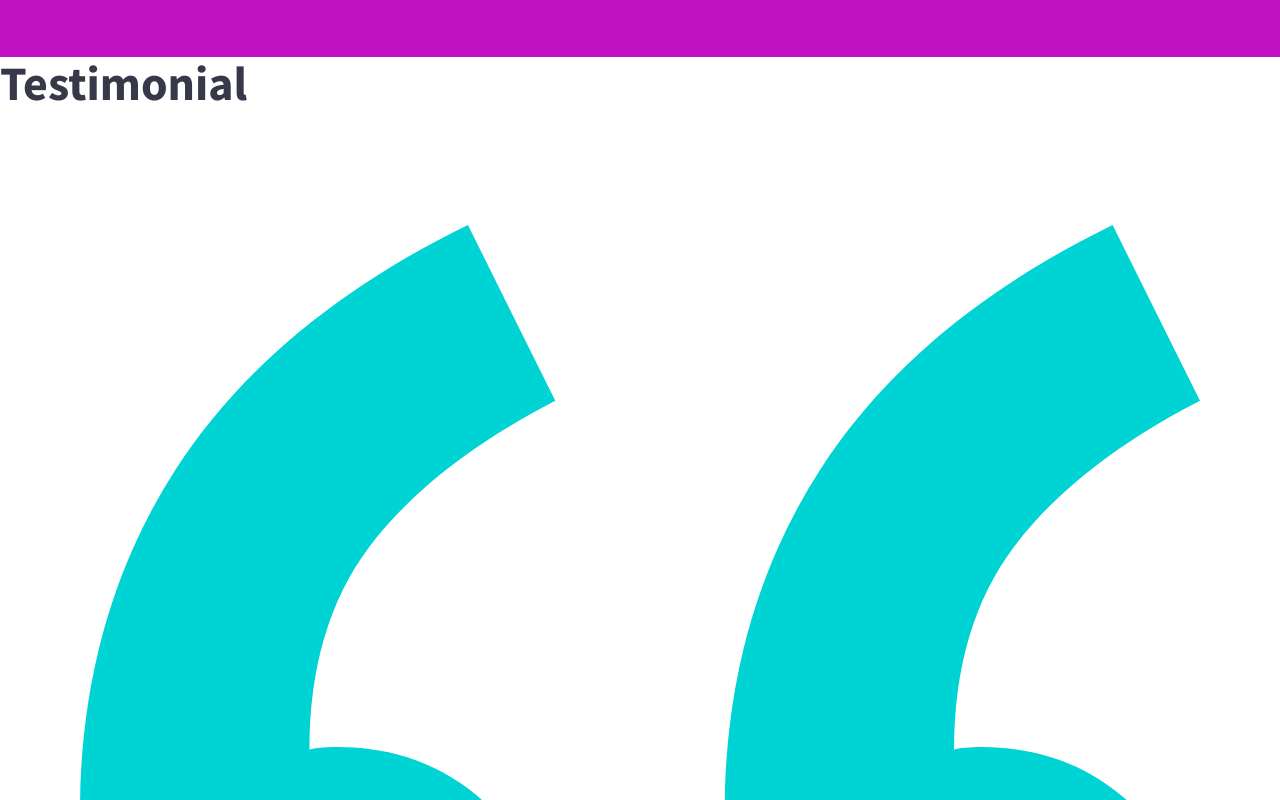
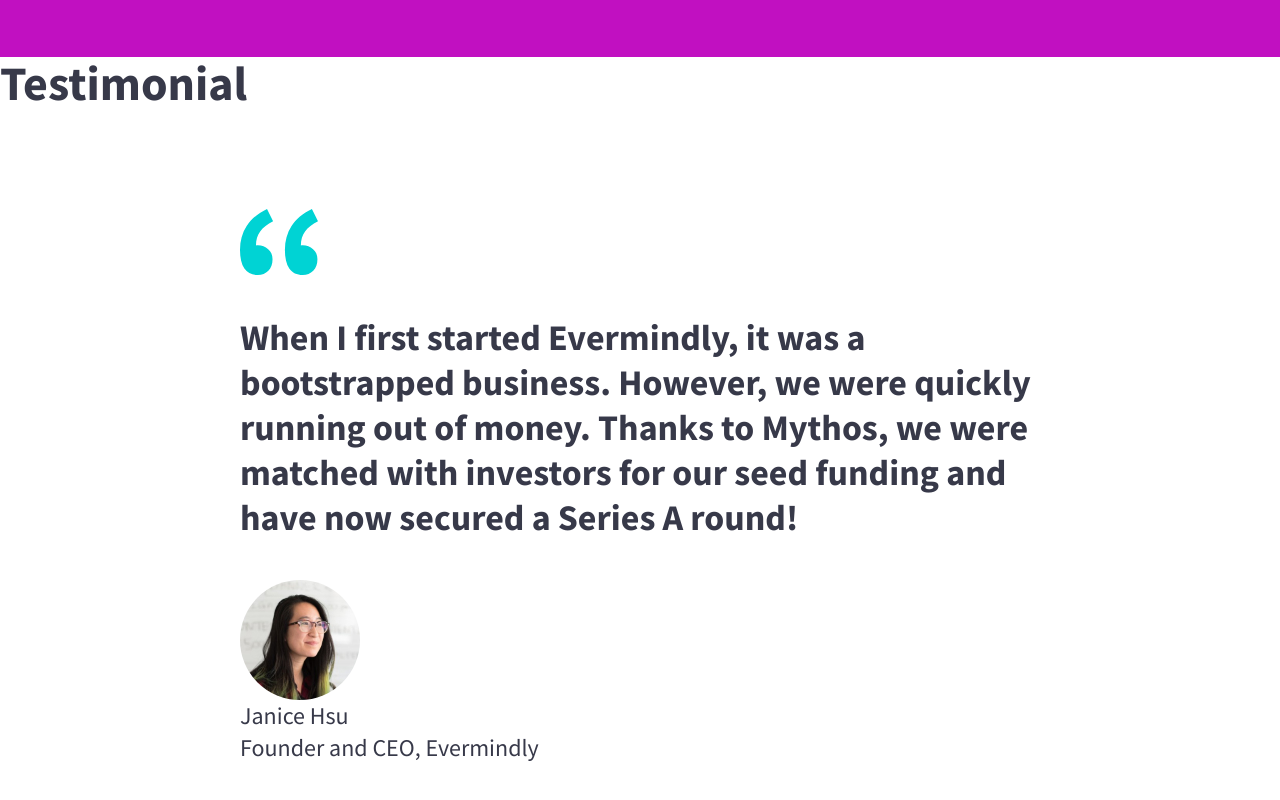
Before and after one commit to jdearden4/codercoder, a website: page index.html in a window 1280 px wide. Shown: the part 1740-2540 px from the top of the page. Drawn offline with nearby package versions, Linux system fonts and the light colour scheme; files that its build step writes are made by us from their sources.

Commit message:
testimonial section

```diff
--- a/app/scss/components/_testimonial.scss
+++ b/app/scss/components/_testimonial.scss
@@ -0,0 +1,39 @@
+@use '../util' as u;
+
+.testimonial {
+    &__wrapper {
+        max-width: u.rem(800);
+    }
+    &__icon {
+        width: 16%;
+        max-width: u.rem(78);
+        margin-block-end: clamp(u.rem(20), .68rem + 2.42vw, u.rem(40));
+    }
+    &__quote {
+        font-size: 1.5rem;
+        font-size: clamp(1.5rem, 1.16rem + 1.45vw, 2.25rem);
+        font-weight: 700;
+        line-height: 1.25;
+        margin-block-end: u.rem(40);
+    }
+    &__author-wrapper {
+        display: inline-block;
+        align-items: center;
+        justify-content: center;
+        flex-wrap: wrap;
+        gap: 20px 30px;
+    }
+    &__author {
+        width: u.rem(120);
+        border-radius: 50%;
+    }
+    &__author-caption {
+
+    }
+    &__author-description {
+        margin-block-end: 0;
+        @include u.breakpoint-down(xsmall) {
+            text-align: center;
+        }
+    }
+}
--- a/app/scss/globals/_boilerplate.scss
+++ b/app/scss/globals/_boilerplate.scss
@@ -23,6 +23,10 @@
     height: auto;
 }
 
+figure, blockquote {
+    margin: 0;
+}
+
 //for screenreaders
 .visually-hidden {
     position: absolute;
--- a/app/scss/util/_breakpoints.scss
+++ b/app/scss/util/_breakpoints.scss
@@ -10,6 +10,7 @@
 //699.98px, 899.98px, 1439.98px; bootstrap does the .02
 //sass map
 $breakpoints-down: (
+    "xsmall": f.em(452.98),
     "small": f.em(699.98),
     "medium": f.em(899.98),
     "large": f.em(1439.98),
--- a/index.html
+++ b/index.html
@@ -95,9 +95,9 @@
                         </blockquote>
                         <div class="testimonial__author-wrapper">
                             <img src="/app/img/author-1x.jpg" alt="headshot of Janice Hsu" srcset="/app/img/author-2x.jpg 2x, /app/img/author-3x.jpg 3x" class="testimonial__author">
-                            <figcaption class="testimonial__author-description">
-                                Janice Hsu<br />
-                                Founder and CEO, Evermindly
+                            <figcaption class="testimonial__author-caption">
+                                <p class="testimonial__author-description medium">Janice Hsu<br />
+                                Founder and CEO, Evermindly</p>
                             </figcaption>
                         </div>
                     </figure>
```
